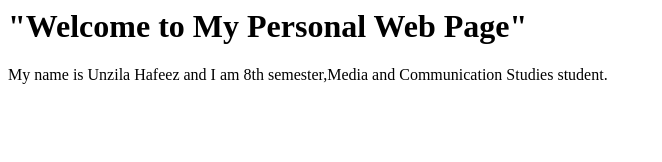
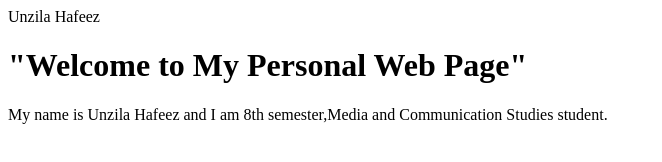
Before and after one commit to unzilamalik/unzilamalik.github.io, a plain HTML site: page index.html in a window 1280 px wide. Shown: the whole page, without its empty margins (0-662 px from the left). Drawn offline with Linux system fonts and the light colour scheme.

Commit message:
index.html

```diff
--- a/index.html
+++ b/index.html
@@ -9,6 +9,7 @@
       </title>
     </head>
     <body>
+      <h> Unzila Hafeez</h>
       <h1>"Welcome to My Personal Web Page"
       </h1>
       <p>
```
